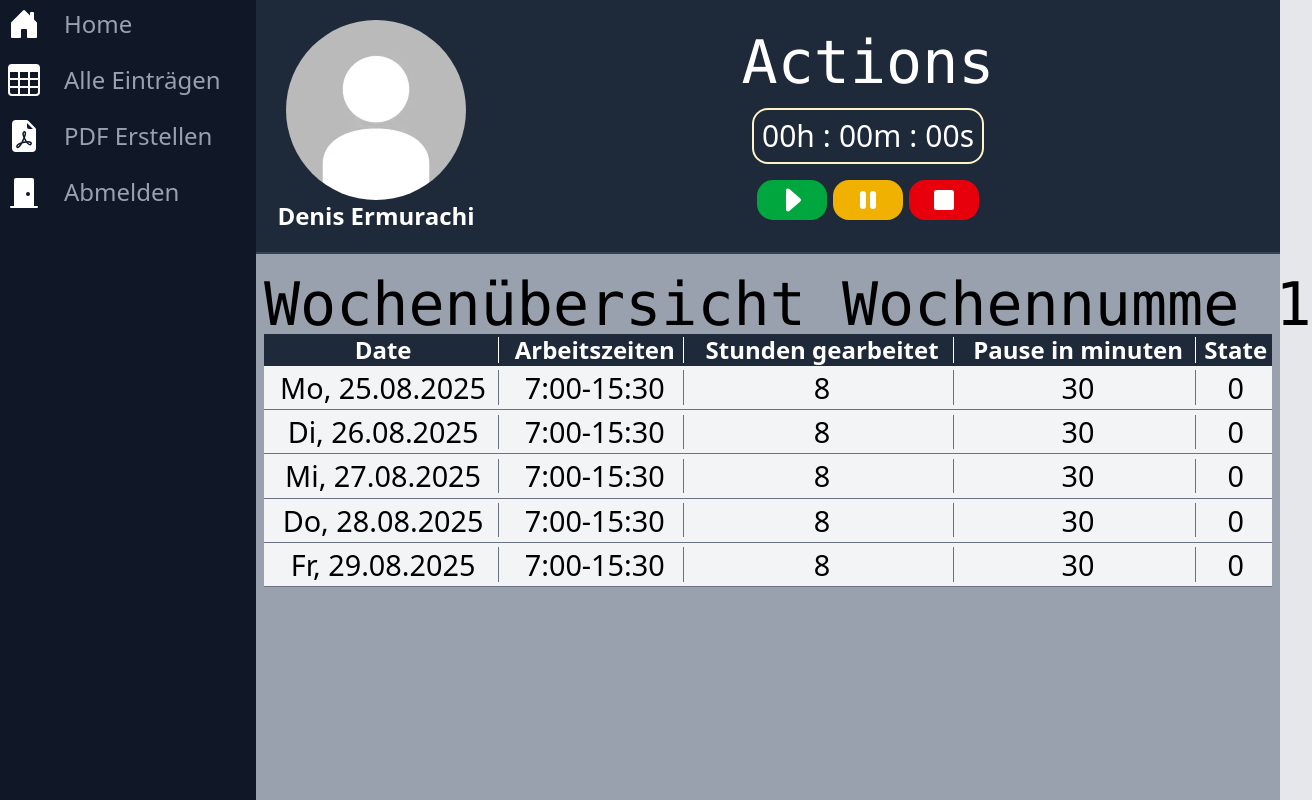
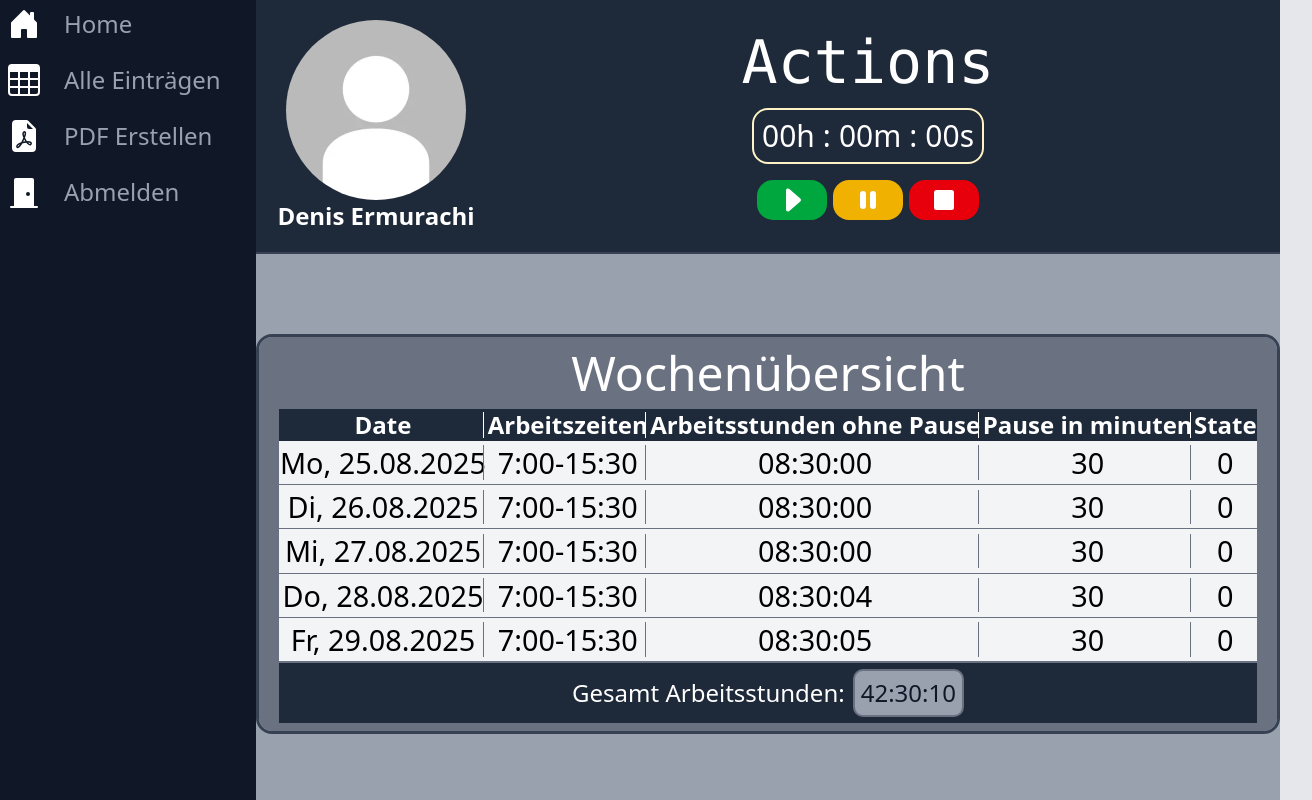
Before and after one commit to Denis80085/Time-Tracker, a React (Vite) app in the folder frontend/: page / in a window 1280 px wide. Shown: the whole page, 1312 px wide, since content can reach past the window. Built offline with nearby package versions, Linux system fonts and the light colour scheme.

Commit message:
WeekOverview Card

```diff
--- a/frontend/package.json
+++ b/frontend/package.json
@@ -25,6 +25,7 @@
     "eslint-plugin-react-hooks": "^5.2.0",
     "eslint-plugin-react-refresh": "^0.4.20",
     "globals": "^16.2.0",
+    "tailwind-scrollbar": "^4.0.2",
     "typescript": "~5.8.3",
     "typescript-eslint": "^8.34.1",
     "vite": "^7.0.0"
--- a/frontend/src/components/Home/UserMenu.tsx
+++ b/frontend/src/components/Home/UserMenu.tsx
@@ -26,7 +26,7 @@ function UserMenu() {
   }
 
   return (
-    <div className="mx-auto my-auto  w-1/3 space-y-4">
+    <div className="mx-auto my-auto w-1/3 space-y-4">
       <AnimatedParagraph content={Phrase} speed={30} color={PhraseColor} />
       <Timer
         started={StarTimer}
--- a/frontend/src/components/Home/WeekOverView.tsx
+++ b/frontend/src/components/Home/WeekOverView.tsx
@@ -1,13 +1,12 @@
 import DayType from "../../enums/DayType.ts";
 import Table from "./TableComponent/Table.tsx";
 import { TableColumn } from "./TableComponent/Table.tsx";
-import AnimatedParagraph from "./AnimatedParagraph.tsx";
 
 type RowData = {
   date: string;
   workhours: string;
   worked: string;
-  pause: string;
+  pause: number;
   state: number;
 };
 
@@ -15,43 +14,67 @@ type DayData = {
   //isCurrentDay: boolean;
   date: string;
   workhours: string;
-  worked: string;
-  pause: string;
+  worked: number; //in milliseconds
+  pause: number; //in minutes
   type: DayType;
 };
 
 type WeekOverViewProps = {
-  weekNumber: number;
   days: DayData[];
 };
 
-function WeekOverView({ weekNumber, days }: WeekOverViewProps) {
+function WeekOverView({ days }: WeekOverViewProps) {
   const Columns: TableColumn<RowData>[] = [
     { Name: "Date", Accesor: "date" },
     { Name: "Arbeitszeiten", Accesor: "workhours" },
-    { Name: "Stunden gearbeitet", Accesor: "worked" },
+    { Name: "Arbeitsstunden ohne Pause", Accesor: "worked" },
     { Name: "Pause in minuten", Accesor: "pause" },
     { Name: "State", Accesor: "state" },
   ];
+
+  let TotalWorkedMS = 0;
+  days.forEach((day) => {
+    TotalWorkedMS += day.worked;
+  });
+
+  function msToWorkTime(workedMiliseconds: number) {
+    const seconds = Math.floor((workedMiliseconds / 1000) % 60);
+    const minutes = Math.floor((workedMiliseconds / (1000 * 60)) % 60);
+    const hours = Math.floor(workedMiliseconds / (1000 * 60 * 60));
+
+    return `${hours.toString().padStart(2, "0")}:${minutes.toString().padStart(2, "0")}:${seconds.toString().padStart(2, "0")}`;
+  }
 
   const Rows: RowData[] = days.map((day) => {
     return {
       date: day.date,
       workhours: day.workhours,
-      worked: day.worked,
+      worked: msToWorkTime(day.worked),
       pause: day.pause,
       state: day.type,
     };
   });
 
   return (
-    <div>
-      <AnimatedParagraph
-        content={`Wochenübersicht Wochennumme ${weekNumber}`}
-        speed={30}
-        color="text-black"
-      />
+    <div
+      className="w-full h-full px-5 py-3 my-4 flex flex-col
+      bg-gray-500 border-3 border-gray-700 rounded-2xl
+      scrollbar-thumb-only overflow-auto"
+    >
+      <div className="flex justify-between items-end mb-3">
+        <h1 className="text-5xl text-white text-center w-full">
+          Wochenübersicht
+        </h1>
+      </div>
       <Table Columns={Columns} Rows={Rows} />
+      <div className="bg-gray-800 py-1.5 flex justify-center items-center space-x-2 border-t-1 border-t-gray-500">
+        <p className="text-white text-2xl text-center">
+          Gesamt Arbeitsstunden:
+        </p>
+        <span className="text-gray-900 text-2xl text-center p-1.5 bg-gray-400 rounded-[10px] border-2 border-gray-500">
+          {msToWorkTime(TotalWorkedMS)}
+        </span>
+      </div>
     </div>
   );
 }
--- a/frontend/src/index.css
+++ b/frontend/src/index.css
@@ -2,6 +2,23 @@
 @source inline("text-green-500 border-green-500");
 @source inline("text-yellow-300 border-yellow-300");
 @source inline("text-red-600 border-red-600");
+
+@layer components {
+  .scrollbar-thumb-only {
+    /* For Firefox */
+    scrollbar-color: var(--color-gray-800) transparent;
+    /* For WebKit browsers */
+    &::-webkit-scrollbar {
+      width: 0;
+      height: 0;
+    }
+    &::-webkit-scrollbar-thumb {
+      background: var(--color-gray-800);
+      border-radius: 100vh;
+      border: 3px solid transparent;
+    }
+  }
+}
 
 :root {
   font-family: system-ui, Avenir, Helvetica, Arial, sans-serif;
@@ -17,3 +34,5 @@
   -webkit-font-smoothing: antialiased;
   -moz-osx-font-smoothing: grayscale;
 }
+
+@plugin 'tailwind-scrollbar';
--- a/frontend/src/pages/Home.tsx
+++ b/frontend/src/pages/Home.tsx
@@ -8,36 +8,36 @@ function Home() {
     {
       date: "Mo, 25.08.2025",
       workhours: "7:00-15:30",
-      worked: "8",
-      pause: "30",
+      worked: 30_600_000,
+      pause: 30,
       type: DayType.ARBEITSTAG,
     },
     {
       date: "Di, 26.08.2025",
       workhours: "7:00-15:30",
-      worked: "8",
-      pause: "30",
+      worked: 30_600_100,
+      pause: 30,
       type: DayType.ARBEITSTAG,
     },
     {
       date: "Mi, 27.08.2025",
       workhours: "7:00-15:30",
-      worked: "8",
-      pause: "30",
+      worked: 30_600_600,
+      pause: 30,
       type: DayType.ARBEITSTAG,
     },
     {
       date: "Do, 28.08.2025",
       workhours: "7:00-15:30",
-      worked: "8",
-      pause: "30",
+      worked: 30_604_400,
+      pause: 30,
       type: DayType.ARBEITSTAG,
     },
     {
       date: "Fr, 29.08.2025",
       workhours: "7:00-15:30",
-      worked: "8",
-      pause: "30",
+      worked: 30_605_200,
+      pause: 30,
       type: DayType.ARBEITSTAG,
     },
   ];
@@ -53,9 +53,9 @@ function Home() {
         <UserMenu />
       </section>
       {/*Latest sesions. */}
-      <section className="py-5 px-2 h-100">
+      <section className="h-1/2 min-h-50 mt-20">
         {/*<Table Columns={Columns} Rows={Rows} />*/}
-        <WeekOverView weekNumber={1} days={Days} />
+        <WeekOverView days={Days} />
       </section>
     </div>
   );
```
Also changed, not shown: frontend/vite.config.ts (+5 -8 lines), 1 other file (tests, documents, lock files or other folders).
